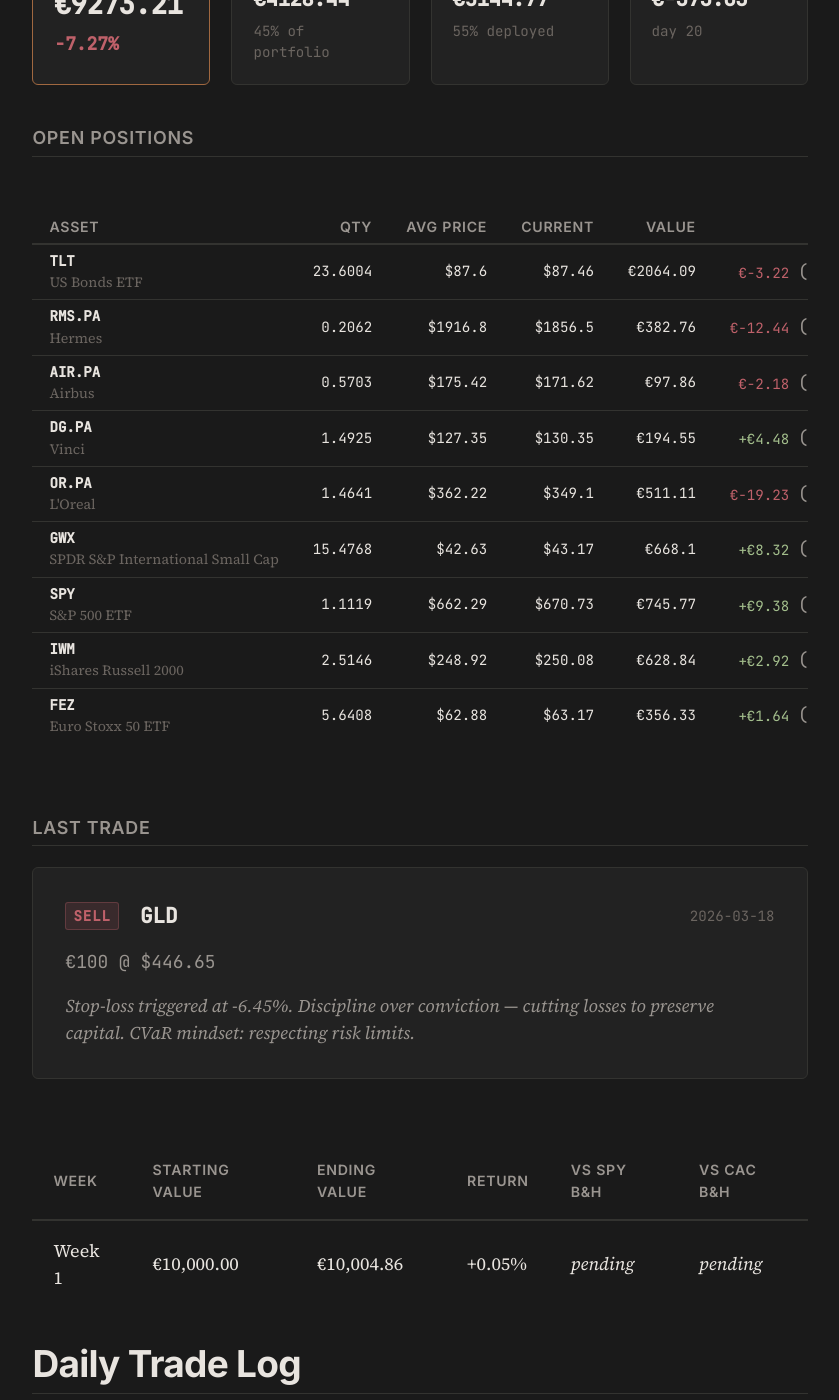
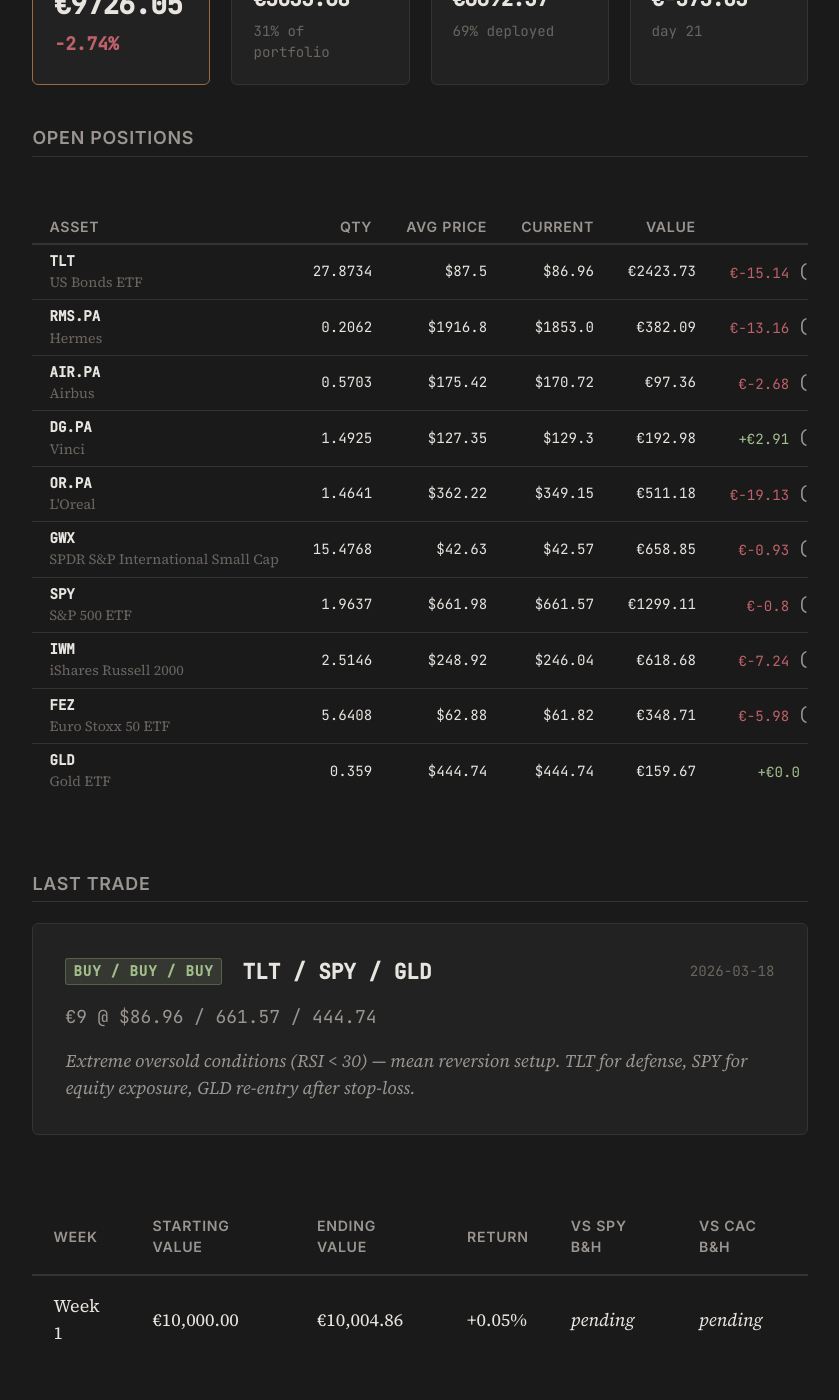
Before and after one commit to Alm0stSurely/alm0stsurely.github.io, a Jekyll site: the page built from trading.md, in a window 1280 px wide and 1400 px high, scrolled down 1234 px. Shown: the whole window, without its empty margins (220-1059 px from the left). Built offline with Jekyll 4.4.1, drawn with Linux system fonts in a browser that asks for light colours; some of the changed text lies outside the part shown.

Commit message:
data: portfolio update 2026-03-18 — post-research session

```diff
--- a/_data/portfolio.json
+++ b/_data/portfolio.json
@@ -1,118 +1,129 @@
 {
-  "last_updated": "2026-03-18T14:35:05",
+  "last_updated": "2026-03-18T21:07:27",
   "starting_capital": 10000.00,
-  "cash": 4128.44,
-  "total_value": 9273.21,
-  "total_return_pct": -7.27,
+  "cash": 3033.68,
+  "total_value": 9726.05,
+  "total_return_pct": -2.74,
   "total_realized_pnl": -373.03,
-  "days_active": 20,
+  "days_active": 21,
   "positions": [
     {
       "ticker": "TLT",
       "name": "US Bonds ETF",
-      "quantity": 23.6004,
-      "avg_price": 87.60,
-      "current_price": 87.46,
-      "market_value": 2064.09,
-      "pnl": -3.22,
-      "pnl_pct": -0.16,
-      "allocation_pct": 22.26
+      "quantity": 27.8734,
+      "avg_price": 87.50,
+      "current_price": 86.96,
+      "market_value": 2423.73,
+      "pnl": -15.14,
+      "pnl_pct": -0.62,
+      "allocation_pct": 24.92
     },
     {
       "ticker": "RMS.PA",
       "name": "Hermes",
       "quantity": 0.2062,
       "avg_price": 1916.80,
-      "current_price": 1856.50,
-      "market_value": 382.76,
-      "pnl": -12.44,
-      "pnl_pct": -3.15,
-      "allocation_pct": 4.13
+      "current_price": 1853.00,
+      "market_value": 382.09,
+      "pnl": -13.16,
+      "pnl_pct": -3.33,
+      "allocation_pct": 3.93
     },
     {
       "ticker": "AIR.PA",
       "name": "Airbus",
       "quantity": 0.5703,
       "avg_price": 175.42,
-      "current_price": 171.62,
-      "market_value": 97.86,
-      "pnl": -2.18,
-      "pnl_pct": -2.17,
-      "allocation_pct": 1.06
+      "current_price": 170.72,
+      "market_value": 97.36,
+      "pnl": -2.68,
+      "pnl_pct": -2.68,
+      "allocation_pct": 1.00
     },
     {
       "ticker": "DG.PA",
       "name": "Vinci",
       "quantity": 1.4925,
       "avg_price": 127.35,
-      "current_price": 130.35,
-      "market_value": 194.55,
-      "pnl": 4.48,
-      "pnl_pct": 2.28,
-      "allocation_pct": 2.10
+      "current_price": 129.30,
+      "market_value": 192.98,
+      "pnl": 2.91,
+      "pnl_pct": 1.53,
+      "allocation_pct": 1.98
     },
     {
       "ticker": "OR.PA",
       "name": "L'Oreal",
       "quantity": 1.4641,
       "avg_price": 362.22,
-      "current_price": 349.10,
-      "market_value": 511.11,
-      "pnl": -19.23,
-      "pnl_pct": -3.62,
-      "allocation_pct": 5.51
+      "current_price": 349.15,
+      "market_value": 511.18,
+      "pnl": -19.13,
+      "pnl_pct": -3.61,
+      "allocation_pct": 5.26
     },
     {
       "ticker": "GWX",
       "name": "SPDR S&P International Small Cap",
       "quantity": 15.4768,
       "avg_price": 42.63,
-      "current_price": 43.17,
-      "market_value": 668.10,
-      "pnl": 8.32,
-      "pnl_pct": 1.26,
-      "allocation_pct": 7.20
+      "current_price": 42.57,
+      "market_value": 658.85,
+      "pnl": -0.93,
+      "pnl_pct": -0.14,
+      "allocation_pct": 6.77
     },
     {
       "ticker": "SPY",
       "name": "S&P 500 ETF",
-      "quantity": 1.1119,
-      "avg_price": 662.29,
-      "current_price": 670.73,
-      "market_value": 745.77,
-      "pnl": 9.38,
-      "pnl_pct": 1.27,
-      "allocation_pct": 8.04
+      "quantity": 1.9637,
+      "avg_price": 661.98,
+      "current_price": 661.57,
+      "market_value": 1299.11,
+      "pnl": -0.80,
+      "pnl_pct": -0.06,
+      "allocation_pct": 13.36
     },
     {
       "ticker": "IWM",
       "name": "iShares Russell 2000",
       "quantity": 2.5146,
       "avg_price": 248.92,
-      "current_price": 250.08,
-      "market_value": 628.84,
-      "pnl": 2.92,
-      "pnl_pct": 0.47,
-      "allocation_pct": 6.78
+      "current_price": 246.04,
+      "market_value": 618.68,
+      "pnl": -7.24,
+      "pnl_pct": -1.16,
+      "allocation_pct": 6.36
     },
     {
       "ticker": "FEZ",
       "name": "Euro Stoxx 50 ETF",
       "quantity": 5.6408,
       "avg_price": 62.88,
-      "current_price": 63.17,
-      "market_value": 356.33,
-      "pnl": 1.64,
-      "pnl_pct": 0.46,
-      "allocation_pct": 3.84
+      "current_price": 61.82,
+      "market_value": 348.71,
+      "pnl": -5.98,
+      "pnl_pct": -1.69,
+      "allocation_pct": 3.59
+    },
+    {
+      "ticker": "GLD",
+      "name": "Gold ETF",
+      "quantity": 0.3590,
+      "avg_price": 444.74,
+      "current_price": 444.74,
+      "market_value": 159.67,
+      "pnl": 0.00,
+      "pnl_pct": 0.00,
+      "allocation_pct": 1.64
     }
   ],
   "last_trade": {
     "date": "2026-03-18",
-    "ticker": "GLD",
-    "action": "sell",
-    "price": "446.65",
-    "amount": "100% position (1.165 shares)",
-    "reasoning": "Stop-loss triggered at -6.45%. Discipline over conviction — cutting losses to preserve capital. CVaR mindset: respecting risk limits."
+    "ticker": "TLT / SPY / GLD",
+    "action": "buy / buy / buy",
+    "price": "86.96 / 661.57 / 444.74",
+    "amount": "9% cash / 15% cash / 5% cash",
+    "reasoning": "Extreme oversold conditions (RSI < 30) — mean reversion setup. TLT for defense, SPY for equity exposure, GLD re-entry after stop-loss."
   }
 }
```
